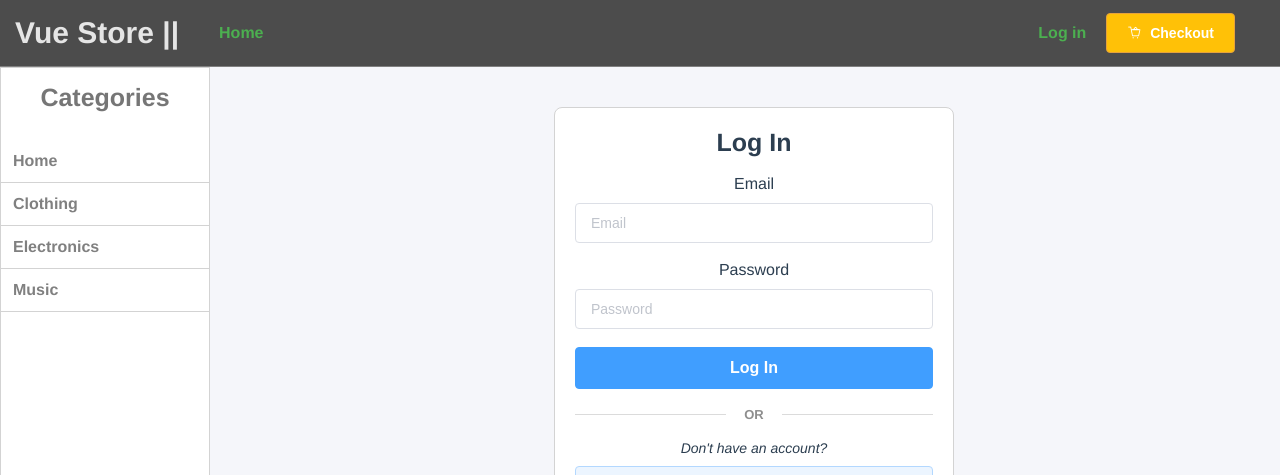
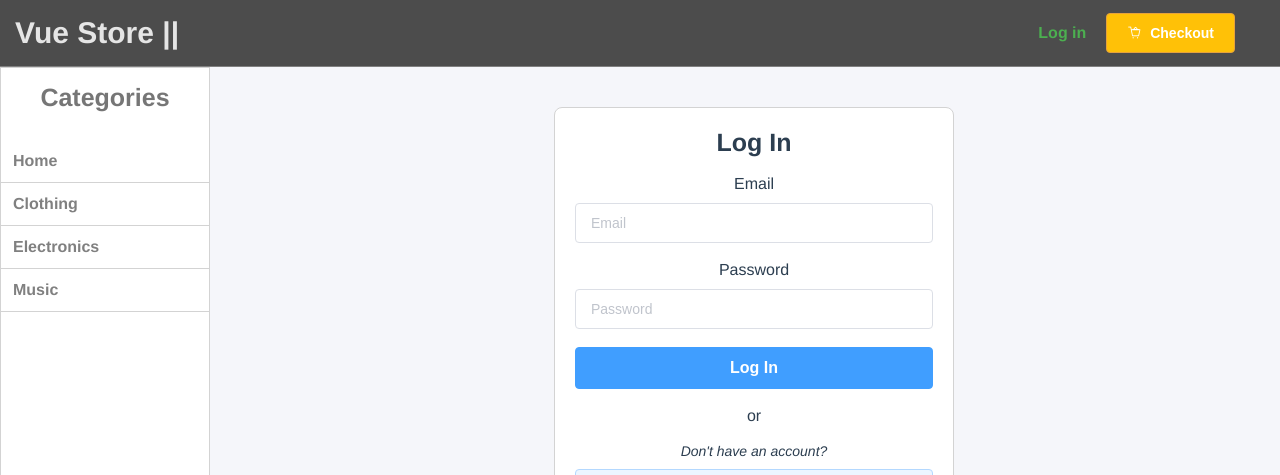
Before and after one commit to keperkjr/Vue-Shopping-Cart, a Vue app: page /login in a window 1280 px wide. Shown: the top 475 px of the page. Built offline with nearby package versions, Linux system fonts and the light colour scheme.

Commit message:
Changed css class names

```diff
--- a/src/App.vue
+++ b/src/App.vue
@@ -90,12 +90,6 @@ html, body {
     display: inline;
 }
 
-.sideNav {
-    min-width: 210px;
-    display: inline-block;
-    vertical-align: top;
-}
-
 .grow:hover {
     transform: scale(1.1);
 }
@@ -157,4 +151,10 @@ html, body {
     margin-top: 25px;
     min-width: 85%;
 }
+
+.sideNav {
+    min-width: 210px;
+    display: inline-block;
+    vertical-align: top;
+}
 </style>
--- a/src/components/TopNavigation.vue
+++ b/src/components/TopNavigation.vue
@@ -6,11 +6,11 @@
             </div>
         </router-link>
         <ul class="nav-links">
-            <li class="links">
+            <!-- <li class="links">
                 <router-link to="/" exact>
                     Home
                 </router-link>
-            </li>
+            </li> -->
             <!-- <li v-for="destination in destinations"
                 :key="destination.name"
                 class="links"
--- a/src/views/Login.vue
+++ b/src/views/Login.vue
@@ -39,12 +39,12 @@
             <div class="error" v-html="error"></div>
         </article>
 
-        <article class="lineContainer">
-            <div class="line"></div>
-            <div class="lineContent">
+        <article class="divider">
+            <div class="divider-line"></div>
+            <div class="divider-content">
                 or
             </div>
-            <div class="line"></div>
+            <div class="divider-line"></div>
         </article>
 
         <article class="row">
--- a/src/views/Register.vue
+++ b/src/views/Register.vue
@@ -51,12 +51,12 @@
             <div class="error" v-html="error"></div>
         </article>
 
-        <article class="lineContainer">
-            <div class="line"></div>
-            <div class="lineContent">
+        <article class="divider">
+            <div class="divider-line"></div>
+            <div class="divider-content">
                 or
             </div>
-            <div class="line"></div>
+            <div class="divider-line"></div>
         </article>
 
         <article class="row">
```
